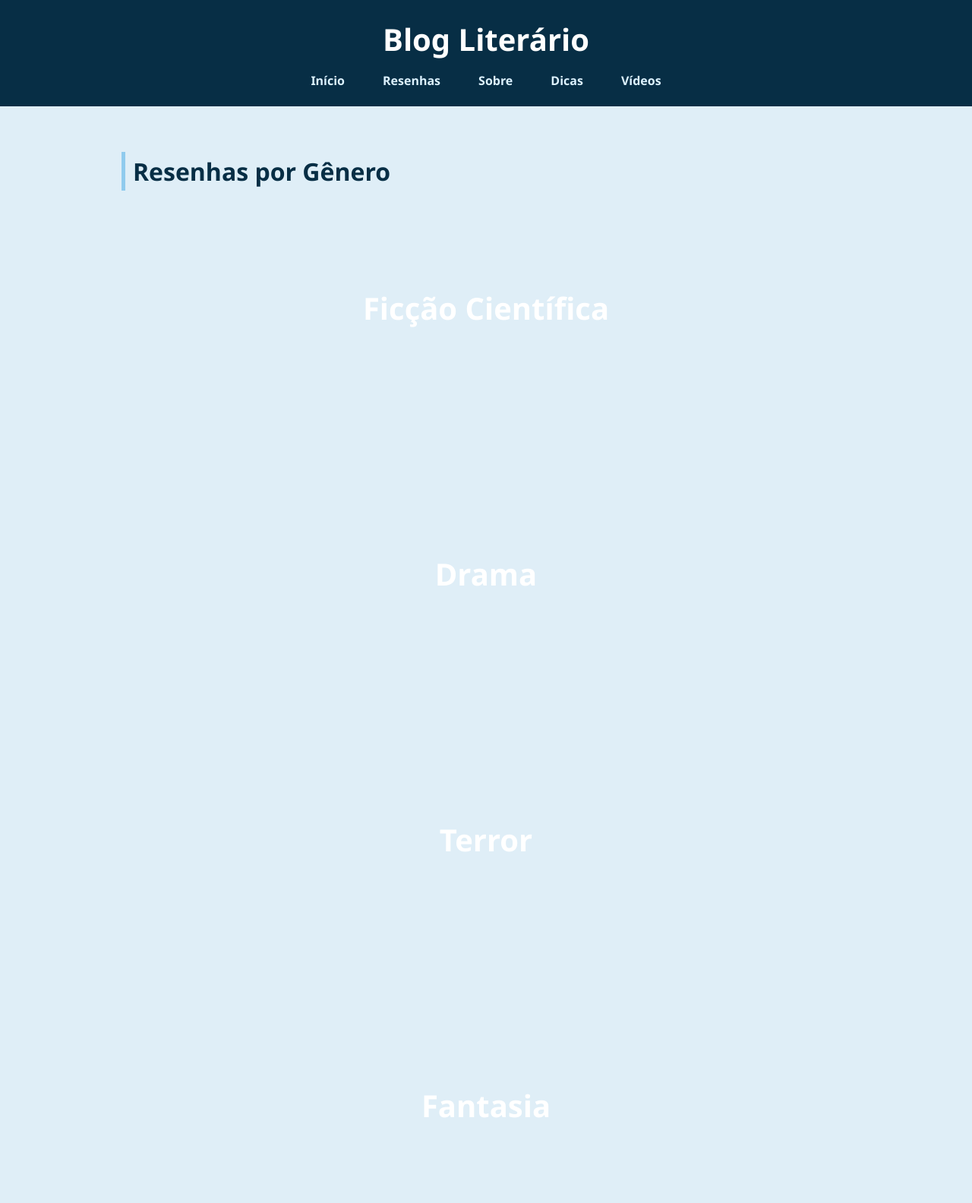
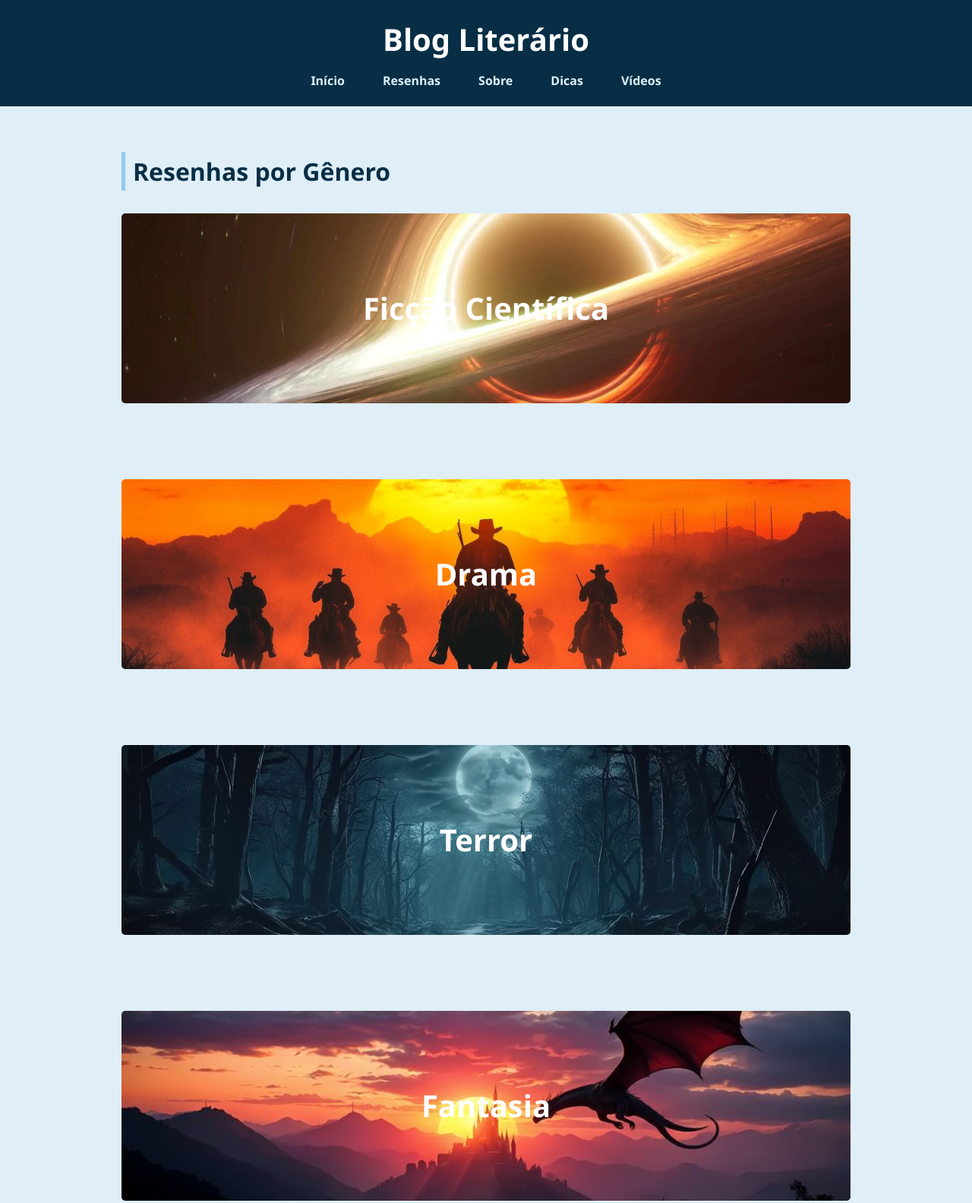
Before and after one commit to Thiagopechniskii/projeto_web1, a plain HTML site: page resenhas.html in a window 1280 px wide. Shown: the top 1584 px of the page at 76% size. Drawn offline with Linux system fonts and the light colour scheme; the site is published under a folder, as on GitHub Pages, so addresses that start at the root find nothing.

Commit message:
Update resenhas.html

```diff
--- a/resenhas.html
+++ b/resenhas.html
@@ -27,31 +27,31 @@
   <main class="section">
     <h2>Resenhas por Gênero</h2>
     <div class="genres">
-      <section class="banner" style="background-image: url('/assets/fc2.jpg');">
+      <section class="banner" style="background-image: url('./assets/fc2.jpg');">
         <div class="banner-content">
           <h3>Ficção Científica</h3>
         </div>
       </section>
 
-      <section class="banner" style="background-image: url('/assets/drama.jpg');">
+      <section class="banner" style="background-image: url('./assets/drama.jpg');">
         <div class="banner-content">
           <h3>Drama</h3>
         </div>
       </section>
 
-      <section class="banner" style="background-image: url('/assets/terror.jpg');">
+      <section class="banner" style="background-image: url('./assets/terror.jpg');">
         <div class="banner-content">
           <h3>Terror</h3>
         </div>
       </section>
 
-      <section class="banner" style="background-image: url('/assets/fantasia.jpg');">
+      <section class="banner" style="background-image: url('./assets/fantasia.jpg');">
         <div class="banner-content">
           <h3>Fantasia</h3>
         </div>
       </section>
 
-      <section class="banner" style="background-image: url('/assets/romance.jpg');">
+      <section class="banner" style="background-image: url('./assets/romance.jpg');">
         <div class="banner-content">
           <h3>Romance</h3>
         </div>
```
